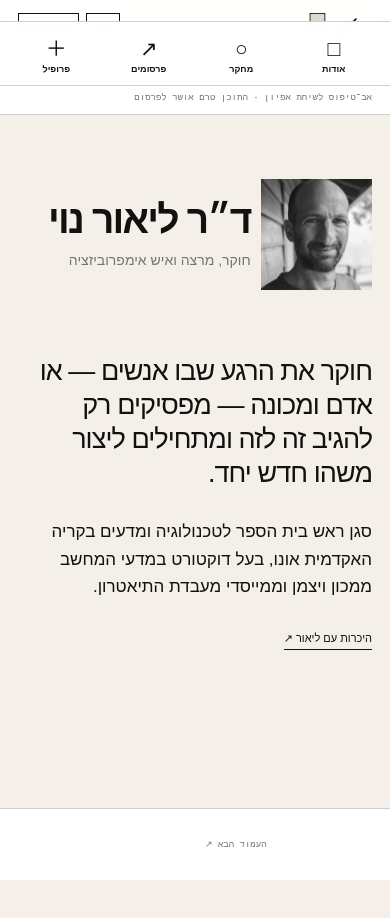
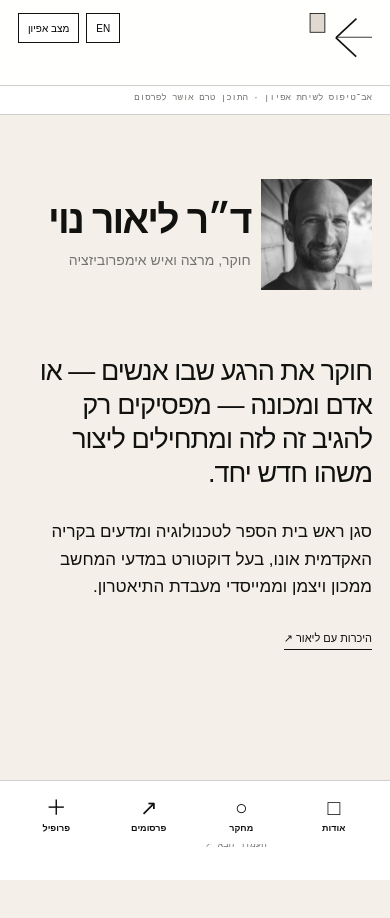
Before and after one commit to CreativeLabOAC/CreativeLabOAC, a Next.js app: page / in a window 390 px wide. Shown: the top 918 px of the page. Built offline with nearby package versions, Linux system fonts and the light colour scheme.

Commit message:
Fix mobile navigation overlay

```diff
--- a/app/globals.css
+++ b/app/globals.css
@@ -160,7 +160,7 @@ img { display: block; width: 100%; }
   .theatre-note,.current-note{grid-column:4/span 8}.external-links{grid-column:3/span 8}
 }
 @media(max-width:720px){
-  :root{--margin:18px}.site{padding-bottom:64px}.header{min-height:86px;grid-template-columns:82px 1fr;padding-block:13px}.back-mark{width:76px;transform:scale(.82);transform-origin:top left}[dir="rtl"] .back-mark{transform-origin:top right}.header-actions{justify-self:end}.notice span:last-child{display:none}
+  :root{--margin:18px}.site{padding-bottom:64px}.header{min-height:86px;grid-template-columns:82px 1fr;padding-block:13px;backdrop-filter:none}.back-mark{width:76px;transform:scale(.82);transform-origin:top left}[dir="rtl"] .back-mark{transform-origin:top right}.header-actions{justify-self:end}.notice span:last-child{display:none}
   .header nav{position:fixed;z-index:45;inset-inline:0;bottom:0;width:100%;height:64px;padding:6px 10px 5px;display:flex;align-items:stretch;justify-self:stretch;justify-content:space-around;gap:0;background:rgba(255,255,255,.96);border-top:1px solid var(--line);backdrop-filter:blur(12px)}
   .header nav a{min-width:0;flex:1;justify-content:center;gap:2px;font-size:9px}.nav-symbol{height:28px;font-size:21px}.header nav a.active::after{top:-7px;bottom:auto;width:60%;height:3px}
   .screen{padding-block:64px}.home-screen{display:grid;grid-template-columns:repeat(6,1fr);gap:10px}.portrait{grid-column:1/span 2}.identity-block{grid-column:3/span 4}.identity-block h1{font-size:39px}.home-copy{grid-column:1/span 6}.folio{display:none}
```
